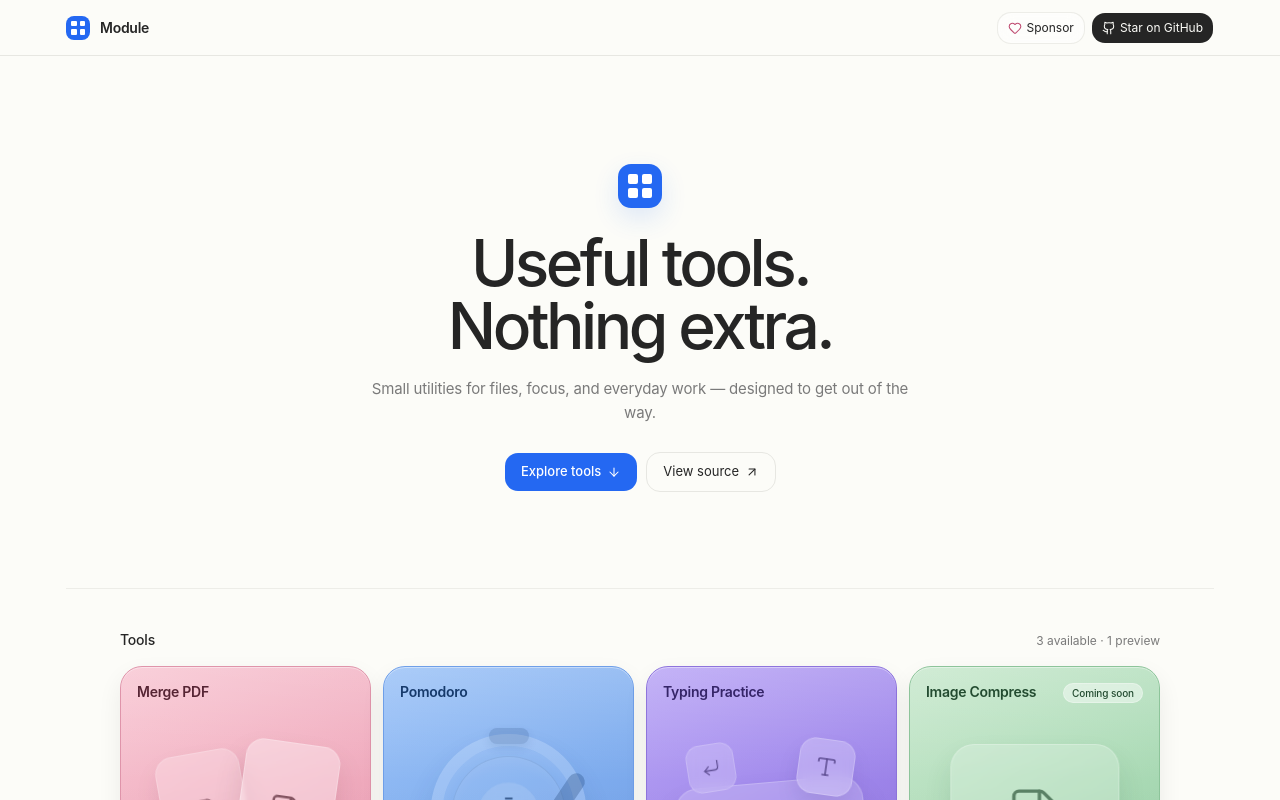
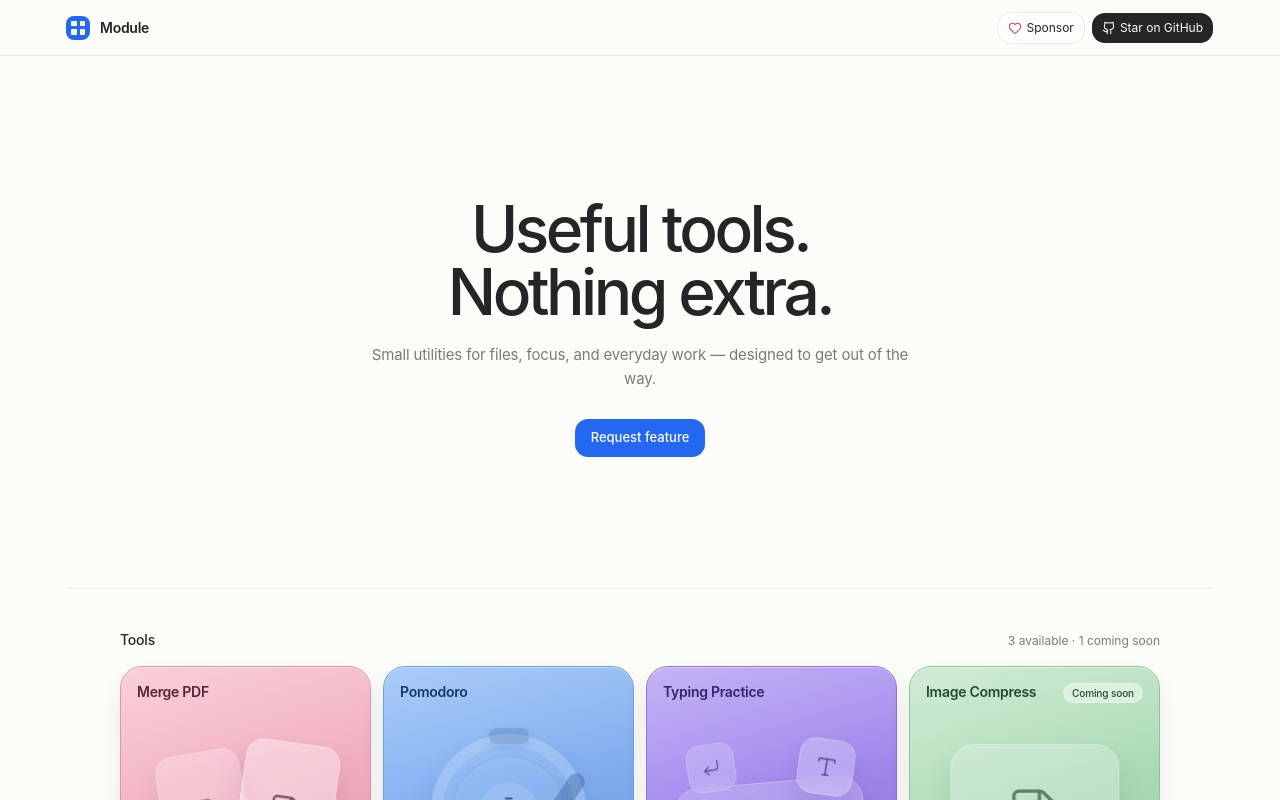
Before and after one commit to howlil/modu-app, a SvelteKit app: page / in a window 1280 px wide. Shown: the top 800 px of the page. Built offline with nearby package versions, Linux system fonts and the light colour scheme.

Commit message:
Simplify hero and add feature requests

```diff
--- a/src/routes/+page.svelte
+++ b/src/routes/+page.svelte
@@ -1,6 +1,5 @@
 <script lang="ts">
-  import { ArrowDown, ArrowUpRight } from 'lucide-svelte';
-  import { Button } from "$lib/components/ui/button/index.js";
+  import FeatureRequestDialog from '#lib/components/FeatureRequestDialog.svelte';
   import ToolCard from '#lib/components/ToolCard.svelte';
   import { modules } from '#lib/platform/registry/modules.ts';
   import type { ModuleDefinition } from '#lib/platform/registry/types.ts';
@@ -20,16 +19,6 @@
 
 <section class="grid min-h-[520px] place-items-center py-12 text-center max-[700px]:min-h-[460px] max-[700px]:py-9">
   <div class="mx-auto w-full max-w-[820px]">
-    <div
-      class="mx-auto mb-6 grid size-11 grid-cols-2 gap-[4px] rounded-[13px] bg-primary p-[10px] shadow-[0_10px_26px_rgba(36,104,242,0.14)]"
-      aria-hidden="true"
-    >
-      <span class="rounded-[2px] bg-primary-foreground"></span>
-      <span class="rounded-[2px] bg-primary-foreground"></span>
-      <span class="rounded-[2px] bg-primary-foreground"></span>
-      <span class="rounded-[2px] bg-primary-foreground"></span>
-    </div>
-
     <h1 class="m-0 text-[clamp(42px,6vw,64px)] font-[520] leading-[0.98] tracking-[-0.055em]">
       Useful tools.<br />Nothing extra.
     </h1>
@@ -38,22 +27,8 @@
       Small utilities for files, focus, and everyday work — designed to get out of the way.
     </p>
 
-    <div class="mt-7 flex flex-wrap justify-center gap-2">
-      <Button href="#tools" class="h-10 rounded-xl px-4 text-[13px] font-medium shadow-none">
-        Explore tools
-        <ArrowDown class="size-3.5" strokeWidth={1.8} />
-      </Button>
-
-      <Button
-        href="https://github.com/howlil/modu-app"
-        target="_blank"
-        rel="noreferrer"
-        variant="outline"
-        class="h-10 rounded-xl px-4 text-[13px] font-normal shadow-none"
-      >
-        View source
-        <ArrowUpRight class="size-3.5" strokeWidth={1.8} />
-      </Button>
+    <div class="mt-7 flex justify-center">
+      <FeatureRequestDialog />
     </div>
   </div>
 </section>
@@ -61,7 +36,7 @@
 <section id="tools" class="border-t border-border/[0.70] py-10 max-[700px]:py-8" aria-labelledby="tools-title">
   <div class="mx-auto mb-4 flex w-full max-w-[1040px] items-end justify-between gap-4">
     <h2 id="tools-title" class="m-0 text-[14px] font-medium tracking-[-0.015em]">Tools</h2>
-    <span class="text-[12px] font-normal text-muted-foreground">{modules.length} available · 1 preview</span>
+    <span class="text-[12px] font-normal text-muted-foreground">{modules.length} available · 1 coming soon</span>
   </div>
 
   <div class="mx-auto grid w-full max-w-[1040px] grid-cols-4 gap-3 max-[820px]:grid-cols-2">
```
